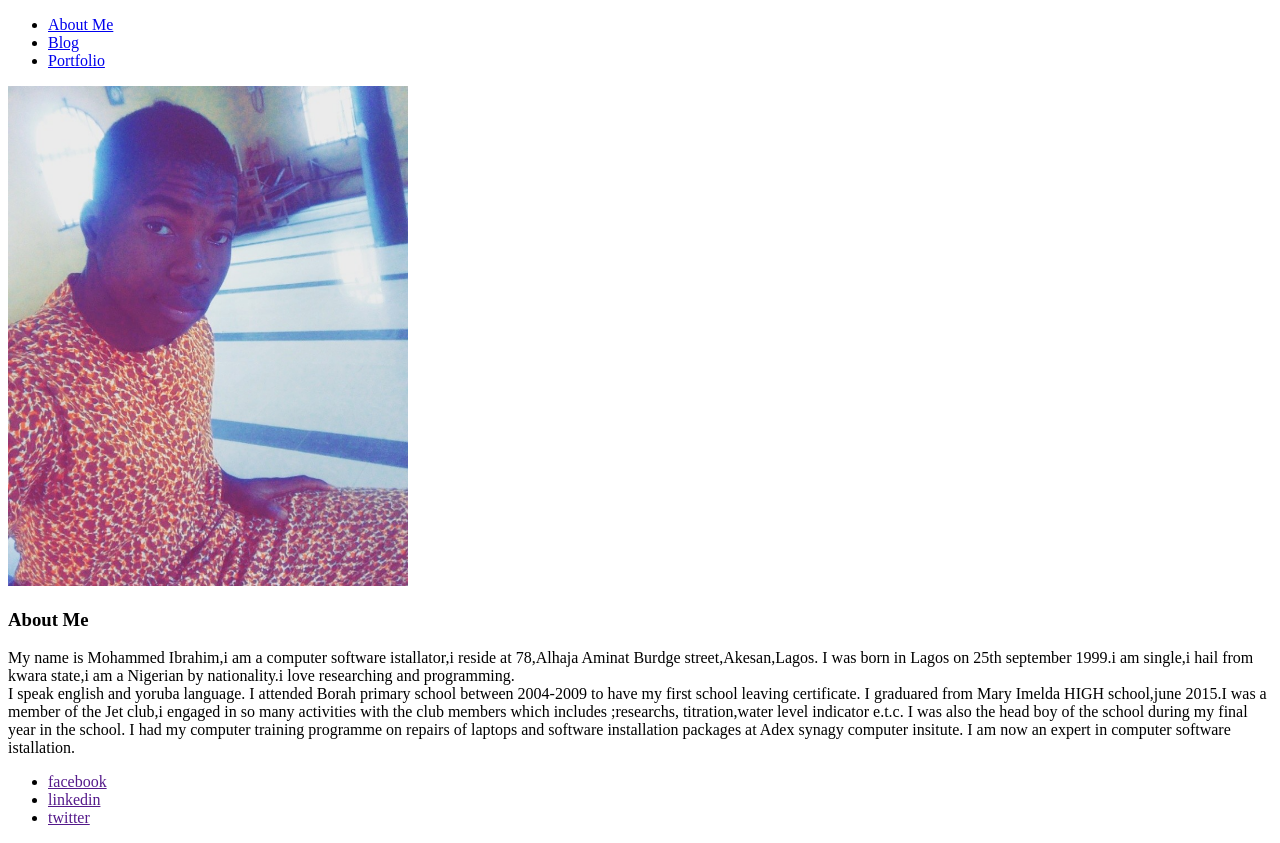
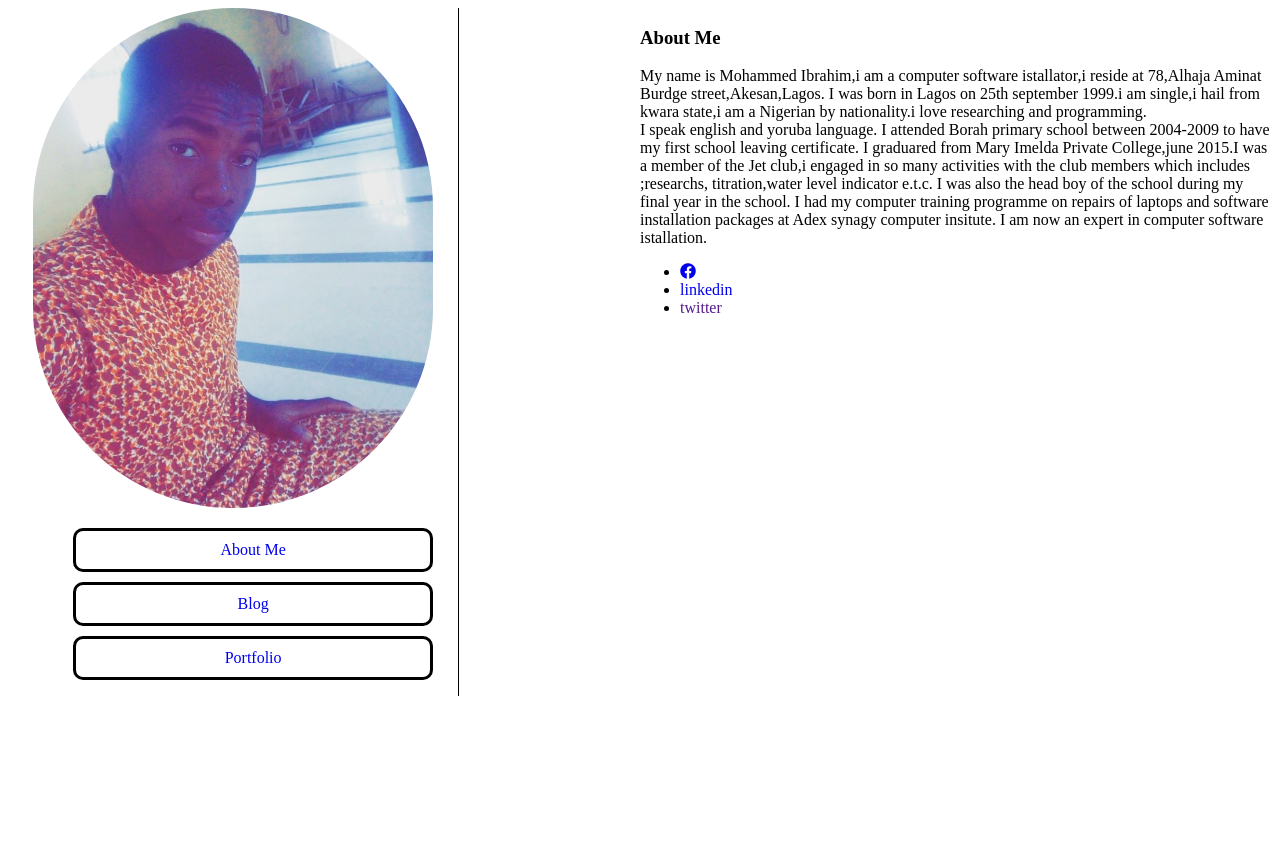
Before and after one commit to Mohamilr/teencodecamp, a plain HTML site: page index.html in a window 1280 px wide. After the commit the page ends 800 px from the top, so only its background shows below. Drawn offline with Linux system fonts and the light colour scheme.

Commit message:
add stlyle

```diff
--- a/index.html
+++ b/index.html
@@ -6,58 +6,86 @@
     <meta http-equiv="X-UA-Compatible" content="ie=edge">
     <title>teencodecamp</title>
     <link rel="icon" type="image/x-icon" href="./images/image.jpg" />
+    <link rel="stylesheet" href="https://use.fontawesome.com/releases/v5.8.1/css/all.css" integrity="sha384-50oBUHEmvpQ+1lW4y57PTFmhCaXp0ML5d60M1M7uH2+nqUivzIebhndOJK28anvf" crossorigin="anonymous">
+    <style>
+        #main{
+            width:40%%;
+            display:block;
+            float: left;
+            border-style: solid;
+            border-top-style: none;
+            border-left-style: none;
+            border-bottom-style: none;
+            border-right-width:thin;
+            padding: 0px 25px ;
+        }
+        .list ul li{
+            list-style: none;
+            text-align: center;
+            border-style: solid;
+            border-radius: 10px;
+            padding: 10px;
+            margin-bottom: 10px;
+        }
+/*       link style*/
+        a{
+             text-decoration-line: none;
+        }
+        #aside{
+             width:50%;
+             display:block;
+             float: right;
+        }
+        img{
+            border-radius: 700px;
+        }
+
+    </style>
 </head>
 <body>
-    <!-- head section -->
-    <section>
-        <div>
-            <nav>
+    <!-- main section -->
+         <main id="main">
+            <img src="./images/mine.png" alt="my profile image" height="500" />
+<!--            list div-->
+          <div class="list">
                 <ul>
                     <li><a href="about">About Me</a></li>
                     <li><a href="blog">Blog</a></li>
                     <li><a href="portfolio">Portfolio</a></li>
                 </ul>
-            </nav>
-        </div>
-    </section>
-    <!-- main section -->
-    <section>
-         <main>
-            <div>
-            <img src="./images/mine.png" alt="my profile image" height="500" />
-           </div>
+          </div>
          </main>
-   </section>
    <!-- aside section -->
-   <section>
-        <div>
-           <aside>
+   <section >
+        <div id="aside">
+           <aside >
           <h1>About Me</h1>
           <p>My name is Mohammed Ibrahim,i am a computer software istallator,i reside at 78,Alhaja Aminat Burdge street,Akesan,Lagos.
             I was born in Lagos on 25th september 1999.i am single,i hail from kwara state,i am a Nigerian by nationality.i love researching and programming. <br>
             I speak english and yoruba language.
             I attended Borah primary school between 2004-2009 to have my first school leaving certificate.
-            I graduared from Mary Imelda HIGH school,june 2015.I
+            I graduared from Mary Imelda Private College,june 2015.I
             was a member of the Jet club,i engaged in so many activities with the club members which includes ;researchs,
             titration,water level indicator e.t.c.
             I was also the head boy of the school during my final year in the school.
             I had my computer training programme on repairs of laptops and software installation packages at Adex synagy computer insitute.
             I am now an expert in computer software istallation. </p>
            </aside>
+            <ul>
+             <li><a href="https://web.facebook.com/moharmmed.darmilorlar?ref=bookmarks"><i class="fab fa-facebook"></i></a></li>
+             <li><a href="https://www.linkedin.com/in/ibrahim-mohammed-956a22169/">linkedin</a></li>
+             <li><a href="">twitter</a></li>
+         </ul>
         </div>
+
    </section>
    <!-- footer section -->
    <section>
        <div>
            <footer>
-         <ul>
-             <li><a href="">facebook</a></li>
-             <li><a href="">linkedin</a></li>
-             <li><a href="">twitter</a></li>
-         </ul>
+
            </footer>
        </div>
    </section>
-
 </body>
 </html>
```
